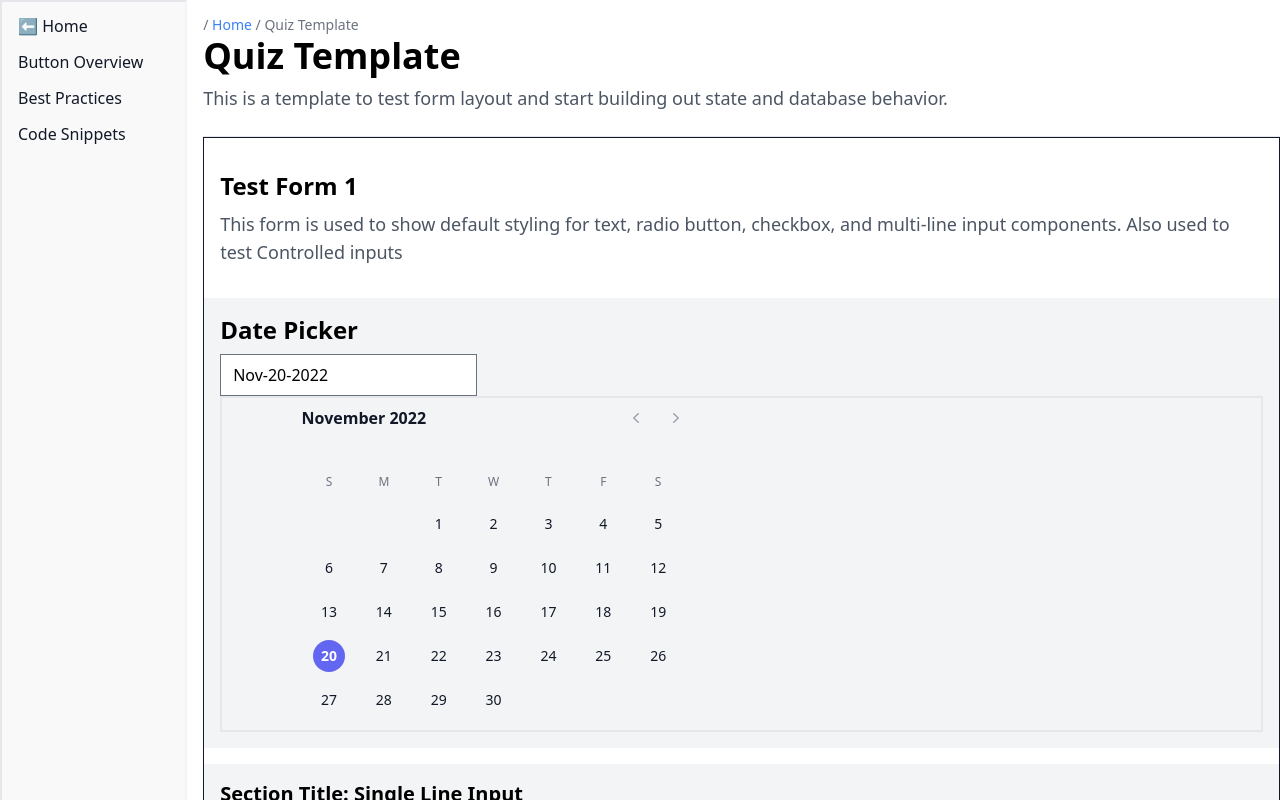
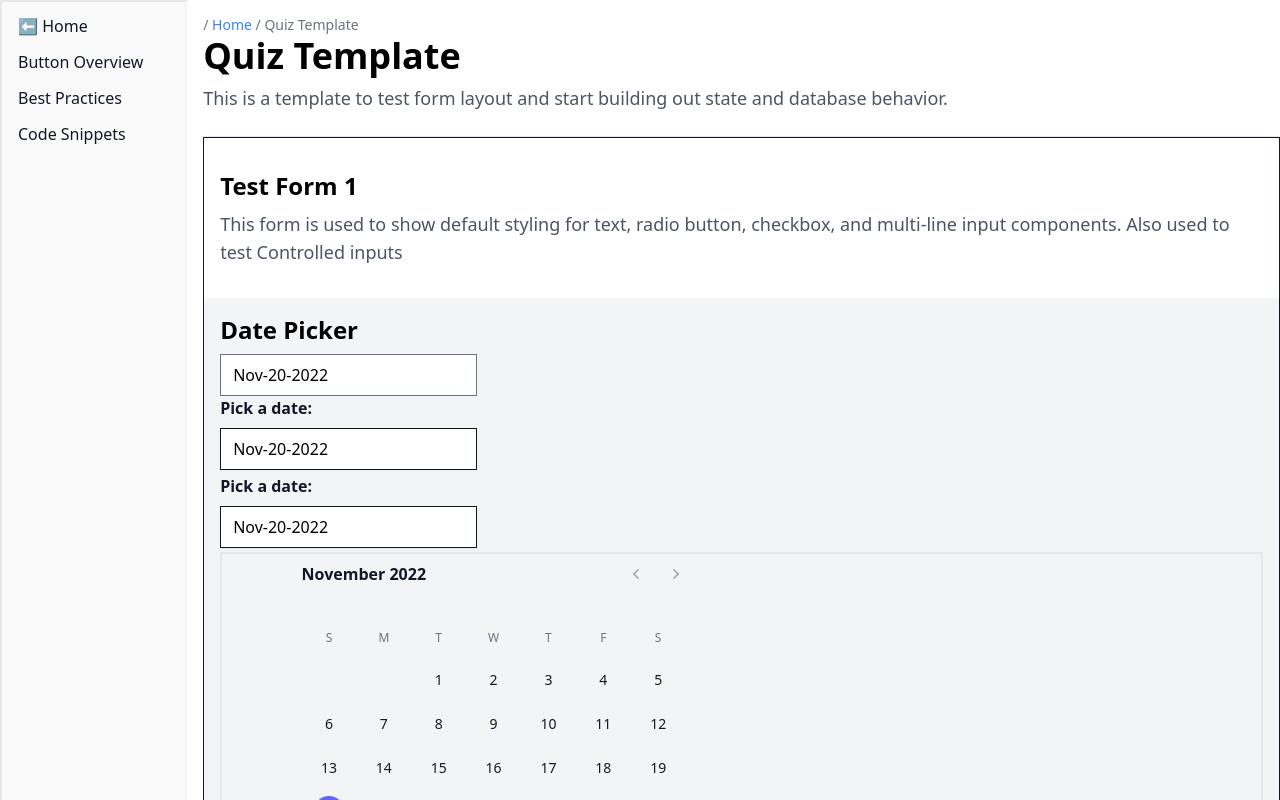
Before and after one commit to tayv/Project-Bubblegum, a Next.js app: page /forms/quiz-template in a window 1280 px wide. Shown: the top 800 px of the page. Built offline with nearby package versions, Linux system fonts and the light colour scheme.

Commit message:
WrapperInput working with defaultValue

```diff
--- a/components/atoms/DatePick.tsx
+++ b/components/atoms/DatePick.tsx
@@ -1,11 +1,11 @@
-import React, { Fragment, useState } from 'react'
+import React, { FC, Fragment, useState } from 'react'
 import classNames from 'classnames'
 import { Control, Controller } from 'react-hook-form'
 import { Menu, Transition } from '@headlessui/react'
 import { EllipsisVerticalIcon } from '@heroicons/react/20/solid'
 import { ChevronLeftIcon, ChevronRightIcon } from '@heroicons/react/20/solid'
 import Input, { InputProps } from '@atoms/Input'
-import WrapperInput from '@components/controlled-wrappers/WrapperRadioGroup'
+import WrapperInput from '@components/controlled-wrappers/WrapperInput'
 import {
   add,
   eachDayOfInterval,
@@ -21,7 +21,7 @@ import {
   startOfToday,
 } from 'date-fns'
 
-const DatePick = ( control: InputProps["control"], name: InputProps["name"], label: InputProps["label"] ) => {
+const DatePick: FC<InputProps> = ( { name , label, control } ) => {
   let today = startOfToday() // a date-fns function that gets current date on user's machine
   let [selectedDay, setSelectedDay] = useState(today) // the day current selected by user
   let [currentMonth, setCurrentMonth] = useState(format(today, 'MMM-yyyy')) // format is a date-fns function
@@ -45,9 +45,9 @@ const DatePick = ( control: InputProps["control"], name: InputProps["name"], lab
 
   return (
     <>
-    <input type="text" name={name} value={format(selectedDay, 'MMM-dd-yyyy')} />
-    {/* <WrapperInput name={name} type="text" label={label} control={control} defaultValue=""/> */}
-    {/* <Input name={name} label={label} /> */}
+    <input type="text" name={name} defaultValue={format(selectedDay, 'MMM-dd-yyyy')} />
+    <WrapperInput name={name} type="text" label={label} control={control} defaultValue={format(selectedDay, 'MMM-dd-yyyy')}/>
+    <Input name={name} label={label} value={format(selectedDay, 'MMM-dd-yyyy')}/>
     <div className="py-2 border-solid border-2">
       <div className="max-w-md mx-auto sm:px-7 md:max-w-4xl md:px-2">
         <div className="md:grid md:grid-cols-2 md:divide-x md:divide-gray-200">
--- a/pages/forms/quiz-template.tsx
+++ b/pages/forms/quiz-template.tsx
@@ -150,7 +150,7 @@ const QuizTemplate: FC = () => {
         </Section>
         <Section id="dates" style="standard">
           <Heading text="Date Picker" size="h2" type="primary"/>
-          <DatePick control={control} name="datePick" label="Pick a date:" />
+          <DatePick name="datePick" label="Pick a date:" control={control} />
         </Section>
         <Section id="textInput" style="standard">
           <Heading text="Section Title: Single Line Input" size="h3" type="primary"/>
```
